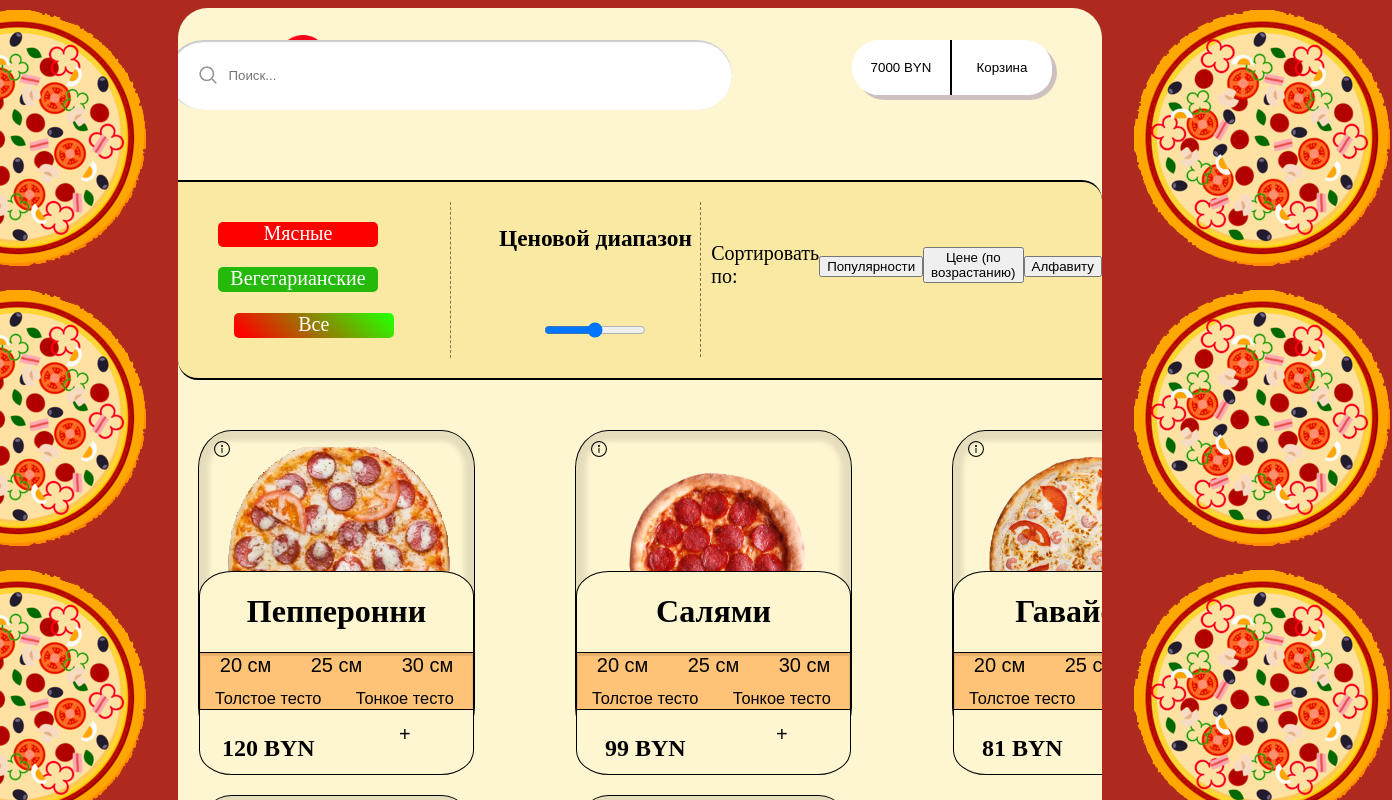
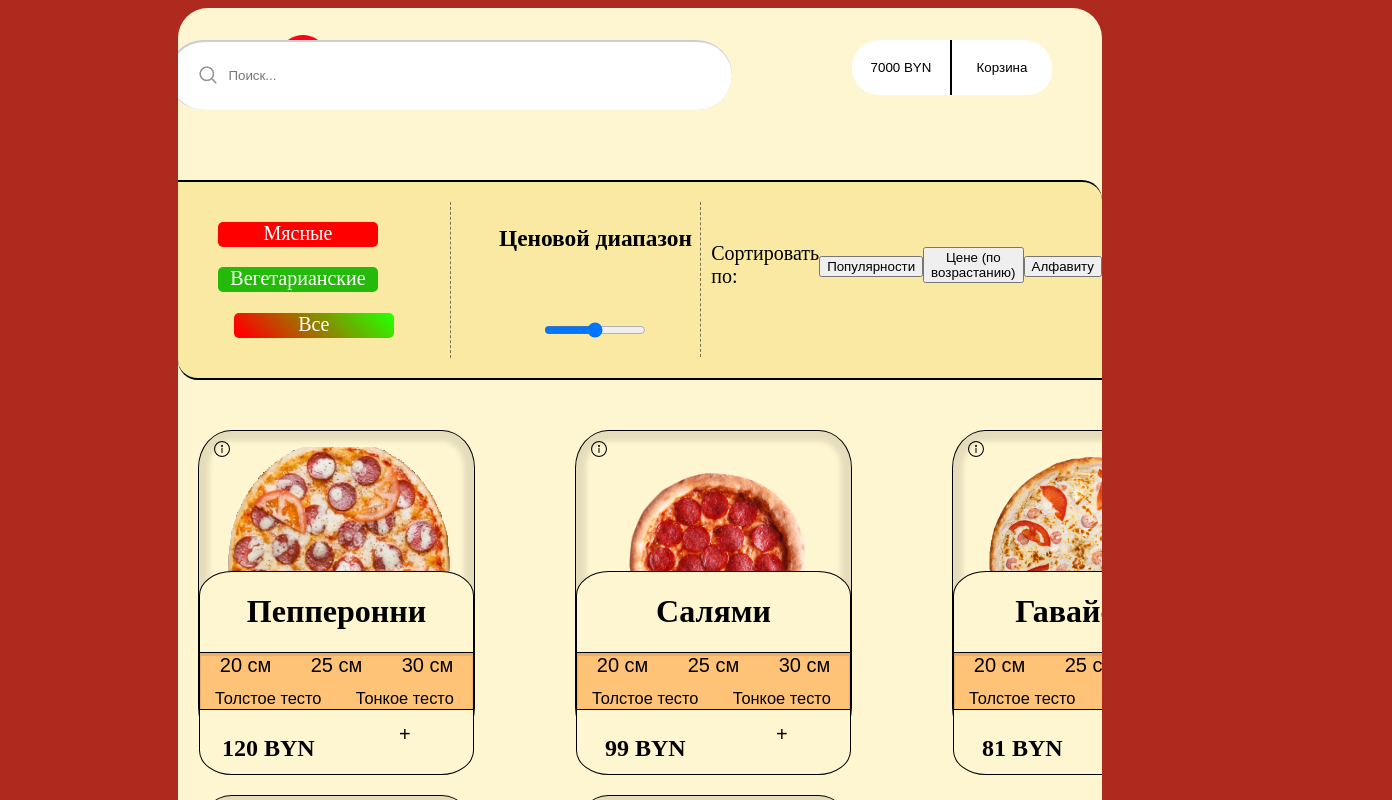
Before and after one commit to MaksimkaFishbain/dj_react_pizza, a React (Create React App) app in the folder frontend/: page / in a window 1280 px wide. Shown: the top 800 px of the page, 1392 px wide, since content can reach past the window. Built offline with nearby package versions, Linux system fonts and the light colour scheme; a web font is replaced by a local one.

Commit message:
general update frontend from test project (added cart, sorting functions has fixed, modal window display normally now)

```diff
--- a/frontend/src/App.js
+++ b/frontend/src/App.js
@@ -2,7 +2,6 @@ import "./styles.scss"
 import Header from "./components/Header";
 import Sorting from "./components/Sorting";
 import Card from "./components/Card";
-import PizzaBackground from "./components/PizzaBackground";
 import React, {useState} from "react";
 import Cart from "./components/Cart";
 
@@ -82,7 +81,6 @@ function App() {
 
   return (
       <div className="App">
-        <PizzaBackground/>
         {cartOpened && <Cart cartOpened={cartOpened} setCartOpened={id => setCartOpened(id)} />}
         <div className="wrapper">
           <Header
--- a/frontend/src/components/Card.jsx
+++ b/frontend/src/components/Card.jsx
@@ -28,7 +28,7 @@ const Card = ({image, title, price, modalContent}) => {
                     <button>+</button>
                 </div>
             </div>
-            {isOpened && <Modal isOpened={isOpened} setIsOpened={setIsOpened} modalContent={modalContent}/>}
+            {isOpened && <Modal isOpened={isOpened} setIsOpened={setIsOpened} modalContent={modalContent} />}
         </div>
     );
 };
--- a/frontend/src/components/Header.jsx
+++ b/frontend/src/components/Header.jsx
@@ -7,7 +7,7 @@ const Header = ({setValue, setIsRender, filterByTitle, setCartOpened, cartOpened
             <form className="header">
                 <div className="logo">
                     <img src="/images/pizza.png" alt="logo"/>
-                    <h1>Pizza iz zada</h1>
+                    <h4>Здесь может быть <br /> ваша реклама</h4>
                 </div>
                 <div className="search">
                     <img src="/images/search.png" />
--- a/frontend/src/components/PizzaBackground.jsx
+++ /dev/null
@@ -1,26 +0,0 @@
-import React from 'react';
-
-const PizzaBackground = () => {
-
-    const imageBack = [
-        <img src="/images/pizzaback.png" alt="backPizza" key="1"/>,
-        <img src="/images/pizzaback.png" alt="backPizza" key="2"/>,
-        <img src="/images/pizzaback.png" alt="backPizza" key="3"/>,
-        <img src="/images/pizzaback.png" alt="backPizza" key="4"/>
-    ]
-
-    return (
-        <div>
-            <div className="pizzaBackground">
-                <div className="leftSide">
-                    {imageBack.map((i) => i)}
-                </div>
-                <div className="rightSide">
-                    {imageBack.map((i) => i)}
-                </div>
-            </div>
-        </div>
-    );
-};
-
-export default PizzaBackground;
--- a/frontend/src/styles.scss
+++ b/frontend/src/styles.scss
@@ -6,31 +6,6 @@
 
 li {
   list-style-type: none;
-}
-
-.pizzaBackground {
-  .leftSide {
-    z-index: -1;
-    position: absolute;
-    left: -120px;
-    display: flex;
-    flex-flow: column wrap;
-    float: left;
-    img {
-      margin-bottom: 20px;
-    }
-  }
-  .rightSide {
-    z-index: -1;
-    position: absolute;
-    right: -120px;
-    display: flex;
-    flex-flow: column wrap;
-    float: right;
-    img {
-      margin-bottom: 20px;
-    }
-  }
 }
 
 body {
@@ -112,7 +87,6 @@ body {
       height: 55px;
       border-radius: 40px;
       width: 200px;
-      box-shadow: 5px 5px #cfc0c0;
 
       #fst {
         border-radius: 40px 0 0 40px;
@@ -273,6 +247,8 @@ body {
 
       .lowerCard {
         display: flex;
+        margin-top: auto;
+        margin-bottom: auto;
       }
 
       button {
@@ -365,6 +341,7 @@ body {
       width: 35px;
       height: 35px;
       opacity: .4;
+      cursor: pointer;
     }
   }
 
```
